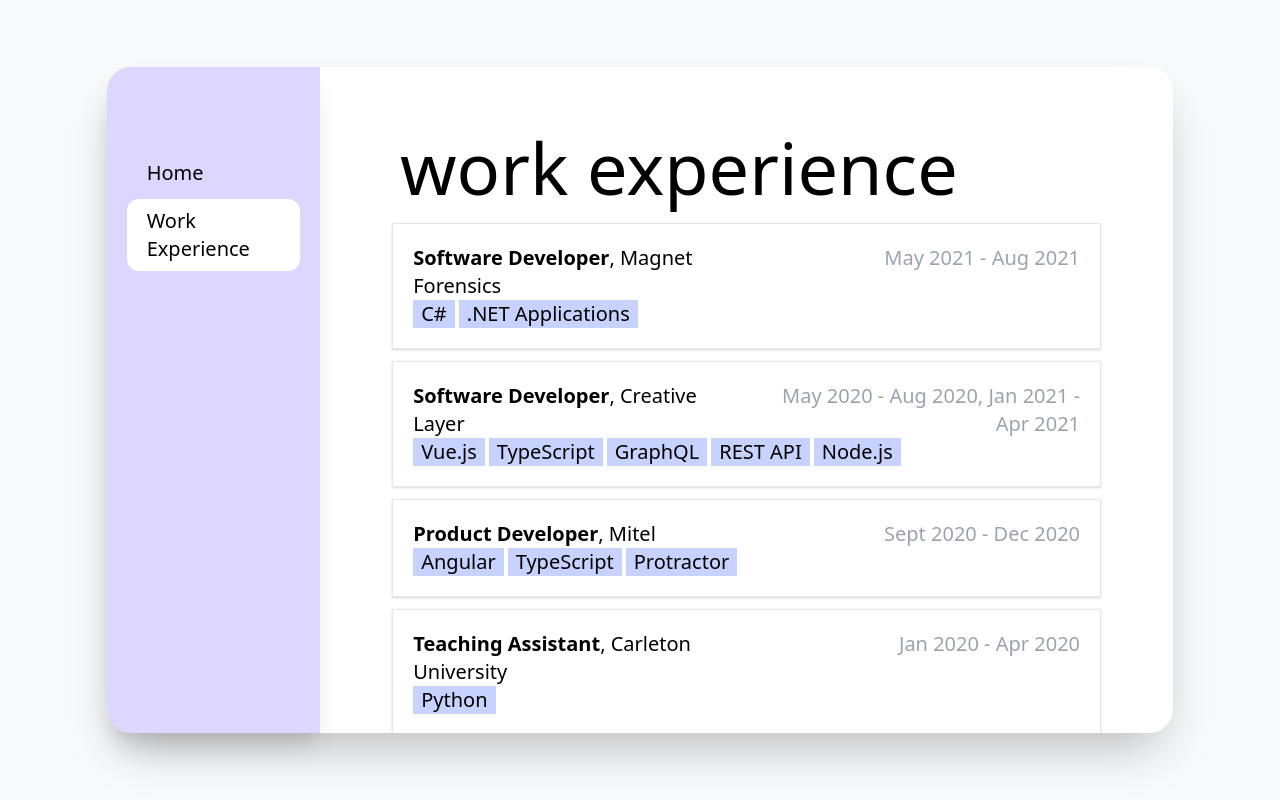
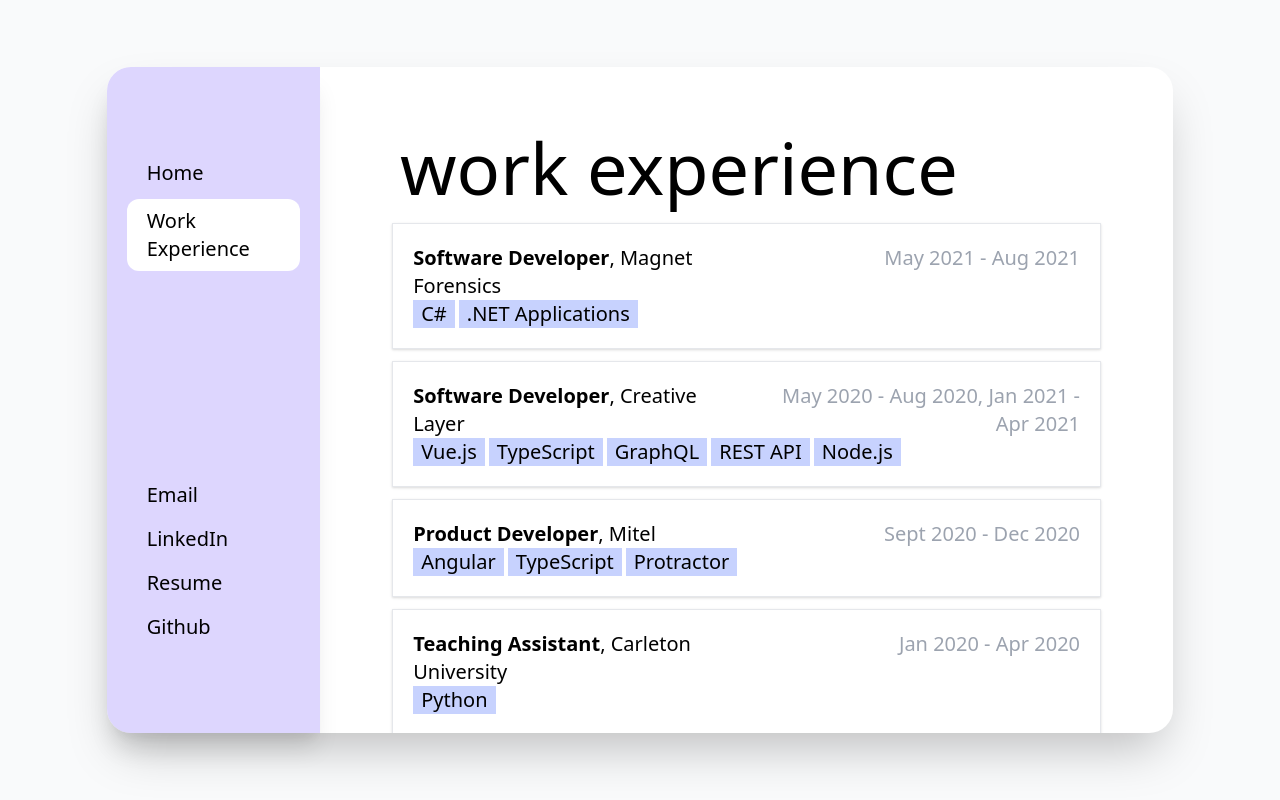
Before and after one commit to olleosa/olleosa.github.io, a React (Create React App) app: page /experience in a window 1280 px wide. Built offline with nearby package versions, Linux system fonts and the light colour scheme.

Commit message:
added links

```diff
--- a/src/App.js
+++ b/src/App.js
@@ -1,6 +1,7 @@
 import './App.css';
 import ExperiencePage from './pages/ExperiencePage';
 import HomePage from './pages/HomePage';
+import Resume from './files/Resume.pdf'
 
 import {
   BrowserRouter as Router,
@@ -28,6 +29,26 @@
                 </li>
               </ul>
             </nav>
+
+            <div className="w-full text-xl rounded-xl items-end flex h-full pb-16">
+              <ul className="m-5">
+                <li className="w-full">
+                  <a href="mailto:chen.samantha05@gmail.com" target="_blank" className="inline-block w-full rounded-xl text-xl px-5 py-2 hover:bg-white" rel="noreferrer">Email</a>
+                </li>
+
+                <li className="w-full">
+                  <a href="https://ca.linkedin.com/in/samantha-chen-49a91a1a1" target="_blank" className="inline-block w-full rounded-xl text-xl px-5 py-2 hover:bg-white" rel="noreferrer">LinkedIn</a>
+                </li>
+
+                <li className="w-full">
+                  <a href={ Resume } target="_blank" className="inline-block w-full rounded-xl text-xl px-5 py-2 hover:bg-white" rel="noreferrer">Resume</a>
+                </li>
+
+                <li className="w-full">
+                  <a href="https://github.com/olleosa" target="_blank" className="inline-block w-full rounded-xl text-xl px-5 py-2 hover:bg-white" rel="noreferrer">Github</a>
+                </li>
+              </ul>
+            </div>
           </div>
 
 
--- a/src/components/ExperienceComponent.js
+++ b/src/components/ExperienceComponent.js
@@ -13,7 +13,7 @@
 
   render () {
     return (
-      <div className="p-5 w-11/12 border flex flex-col shadow hover:border-green-500" onClick={ this.toggleExperience }>
+      <div className="p-5 w-11/12 border flex flex-col shadow hover:border-red-200" onClick={ this.toggleExperience }>
         <div className="flex flex-row">
           <div className="w-full"><b>{ this.props.jobTitle }</b>, { this.props.company }</div>
           <div className="w-full text-right text-gray-400">{ this.props.date }</div>
```
Also changed, not shown: 1 other file (tests, documents, lock files or other folders).
